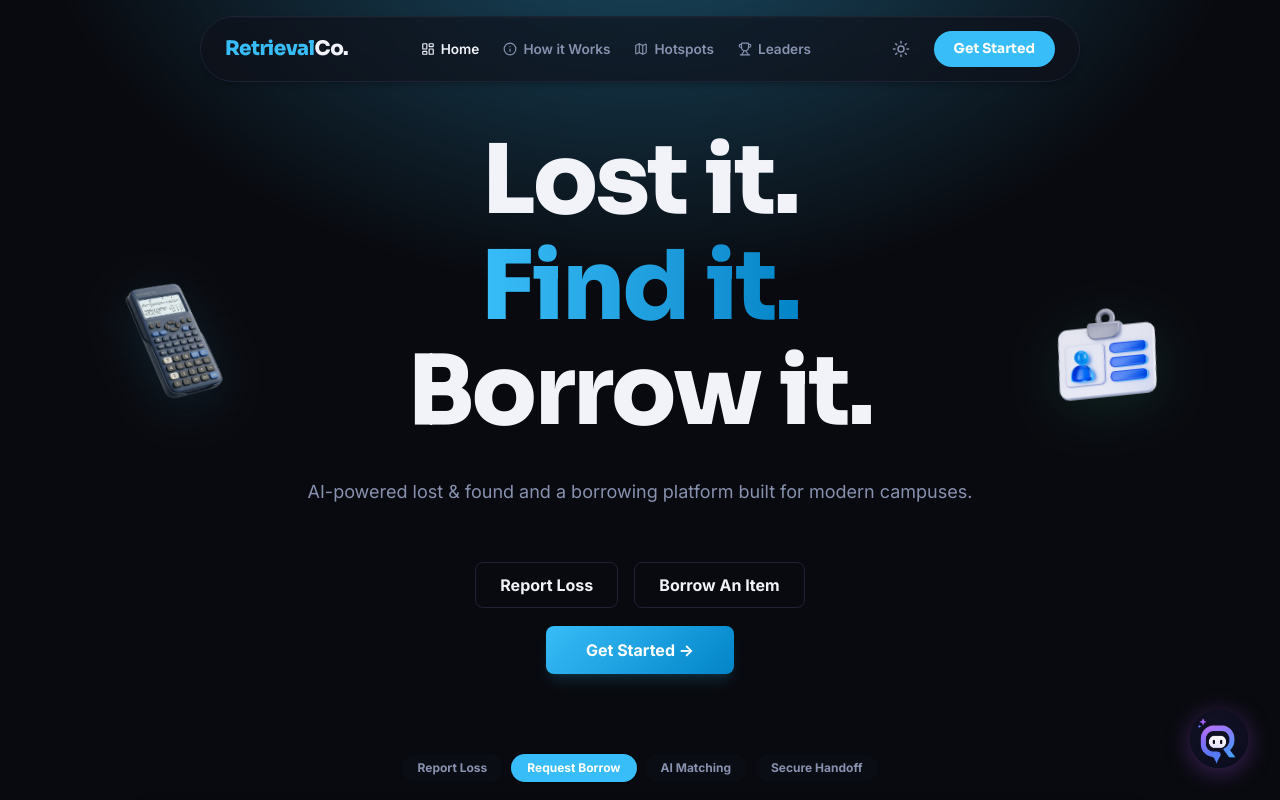
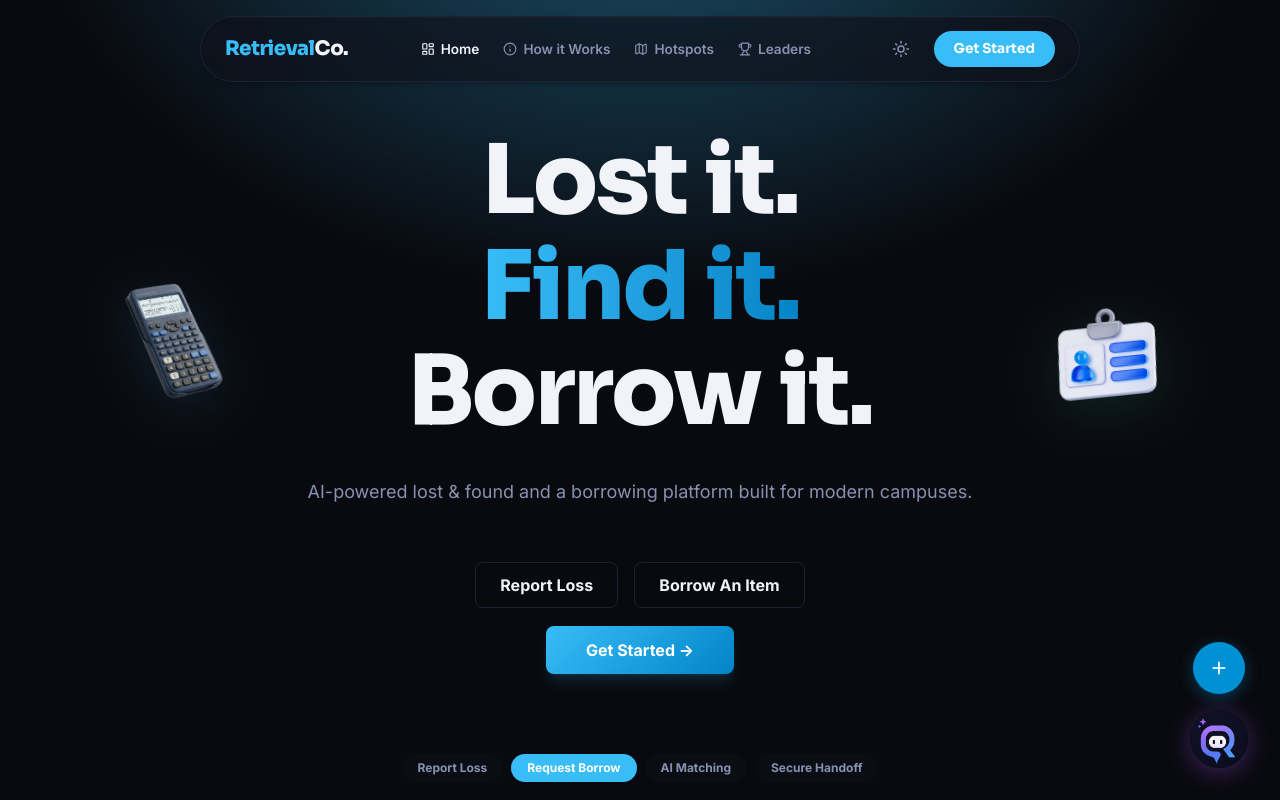
Before and after one commit to abhi-vyakti/Retrieval-Co., a React (Vite) app in the folder retrieval-co-frontend/: page / in a window 1280 px wide. Shown: the top 800 px of the page. Built offline with nearby package versions, Linux system fonts and the light colour scheme.

Commit message:
style: remove inline post button and add a floating + Post button stacked above the bot icon

```diff
--- a/retrieval-co-frontend/src/components/RequestlyBot.jsx
+++ b/retrieval-co-frontend/src/components/RequestlyBot.jsx
@@ -431,19 +431,6 @@ export default function RequestlyBot() {
                         <div ref={messagesEndRef} />
                     </div>
 
-                    {/* Quick Actions */}
-                    <div className="px-4 py-2.5 border-t border-border flex justify-center bg-surface">
-                        <button
-                            onClick={() => {
-                                setIsOpen(false);
-                                navigate("/create-post");
-                            }}
-                            className="px-5 py-1.5 bg-[rgba(0,201,200,0.15)] text-amber border border-[rgba(0,201,200,0.3)] rounded-full text-[0.8rem] font-bold hover:bg-amber hover:text-surface transition-all cursor-pointer flex items-center gap-1.5 hover:scale-105 active:scale-95"
-                        >
-                            <span className="text-[14px] leading-none mb-0.5">+</span> Post
-                        </button>
-                    </div>
-
                     {/* Input */}
                     <div className="flex gap-2 px-4 py-3.5 border-t border-border">
                         <input
@@ -467,7 +454,28 @@ export default function RequestlyBot() {
                 </div>
             )}
 
-            {/* FAB */}
+            {/* Post FAB */}
+            {!isOpen && (
+                <div className="group flex items-center gap-2 mb-4">
+                    <span className="bg-card border border-border text-text text-xs px-2.5 py-1.5 rounded-lg shadow opacity-0 scale-90 translate-x-2 group-hover:opacity-100 group-hover:scale-100 group-hover:translate-x-0 transition-all duration-200 pointer-events-none select-none font-bold">
+                        Create Post
+                    </span>
+                    <button
+                        onClick={() => {
+                            setIsOpen(false);
+                            navigate("/create-post");
+                        }}
+                        className="w-[52px] h-[52px] rounded-full bg-[#0091D5] text-white shadow-lg border-none flex items-center justify-center cursor-pointer transition-all hover:scale-[1.08] mr-[3px]"
+                        style={{
+                            boxShadow: "0 4px 16px rgba(0, 145, 213, 0.35)",
+                        }}
+                    >
+                        <span className="text-[28px] font-light leading-none mb-1">+</span>
+                    </button>
+                </div>
+            )}
+
+            {/* Bot FAB */}
             <div className="group flex items-center gap-2">
                 <span className="bg-card border border-border text-text text-xs px-2.5 py-1.5 rounded-lg shadow opacity-0 scale-90 translate-x-2 group-hover:opacity-100 group-hover:scale-100 group-hover:translate-x-0 transition-all duration-200 pointer-events-none select-none font-bold">
                     AI Assistant
```
